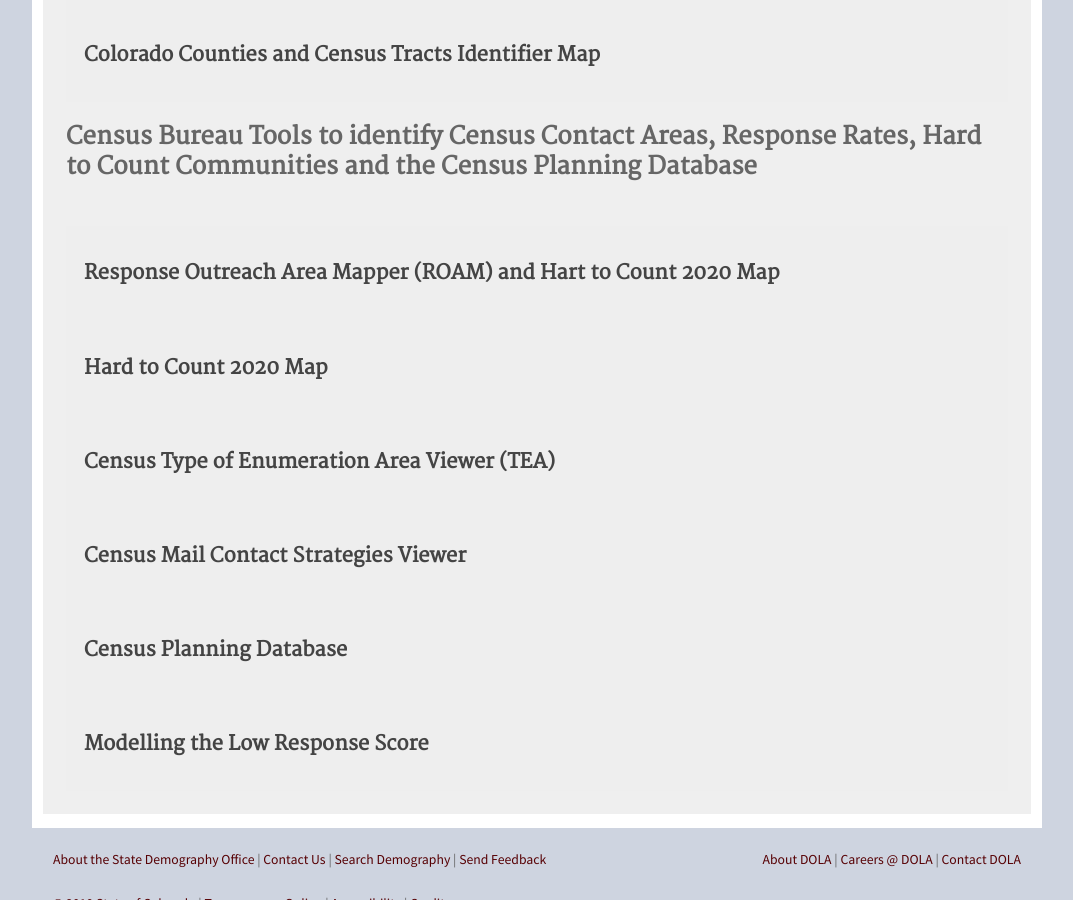
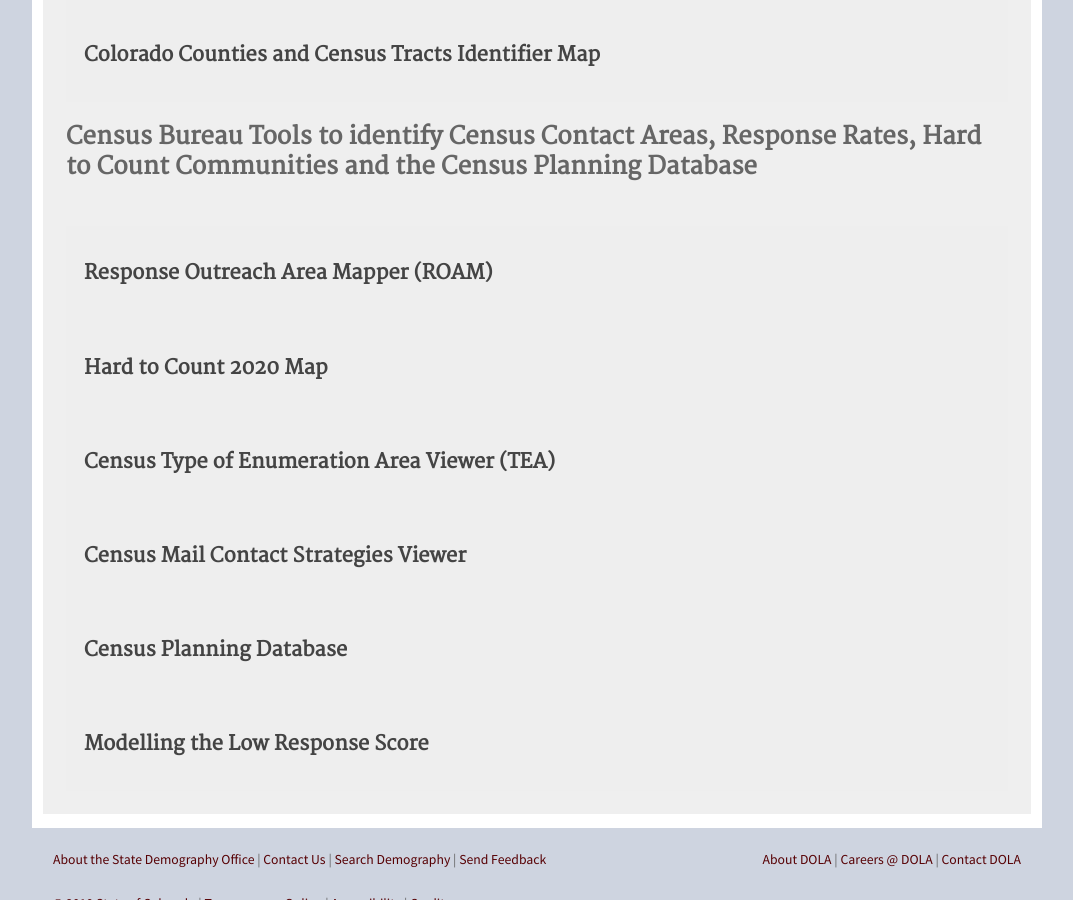
Before and after one commit to TBleess/Website_New, a Jekyll site: the page built from pages/5_CensusACS/2020-response-tracker.html, in a window 1280 px wide and 900 px high, scrolled down 715 px. Shown: the whole window, without its empty margins (103-1176 px from the left). Built offline with Jekyll 4.4.1, drawn with Linux system fonts in a browser that asks for light colours.

Commit message:
Update 2020-response-tracker.html

```diff
--- a/pages/5_CensusACS/2020-response-tracker.html
+++ b/pages/5_CensusACS/2020-response-tracker.html
@@ -66,9 +66,9 @@
 <br>
 <h2>Census Bureau Tools to identify Census Contact Areas, Response Rates, Hard to Count Communities and the Census Planning Database</h2>
 <br>
-<button class="accordion"><h2>Response Outreach Area Mapper (ROAM) and Hart to Count 2020 Map</h2></button>
+<button class="accordion"><h2>Response Outreach Area Mapper (ROAM)</h2></button>
 <div class="panel">
-<p>The <em>Census Response Outreach Area Mapper (ROAM)</em> is a tool developed by the U.S. Census Bureau to identify hard-to-survey areas.
+<p>The Census <em>Response Outreach Area Mapper (ROAM)</em> is a tool developed by the U.S. Census Bureau to identify hard-to-survey areas.
 After the beginning of Census Data collection, use this tool to track Census form submissions and response rates.</p>
  <ul>
  <li>Access the ROAM tool at <a href="https://www.census.gov/roam" target="_blank">https://www.census.gov/roam</a></li>
```
